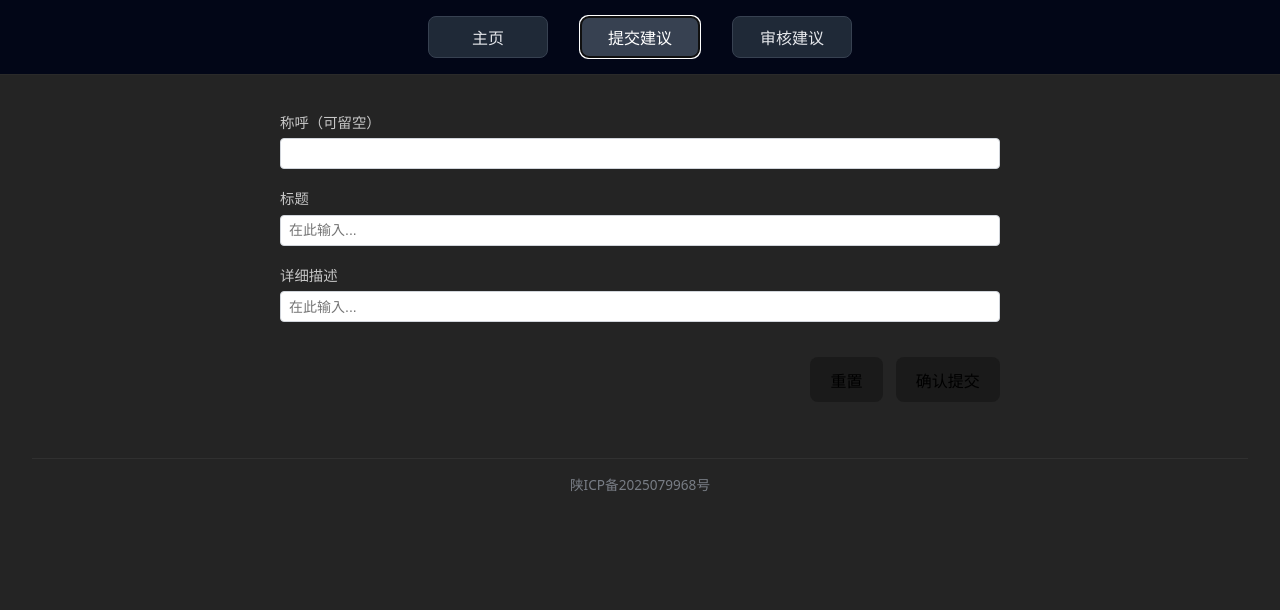
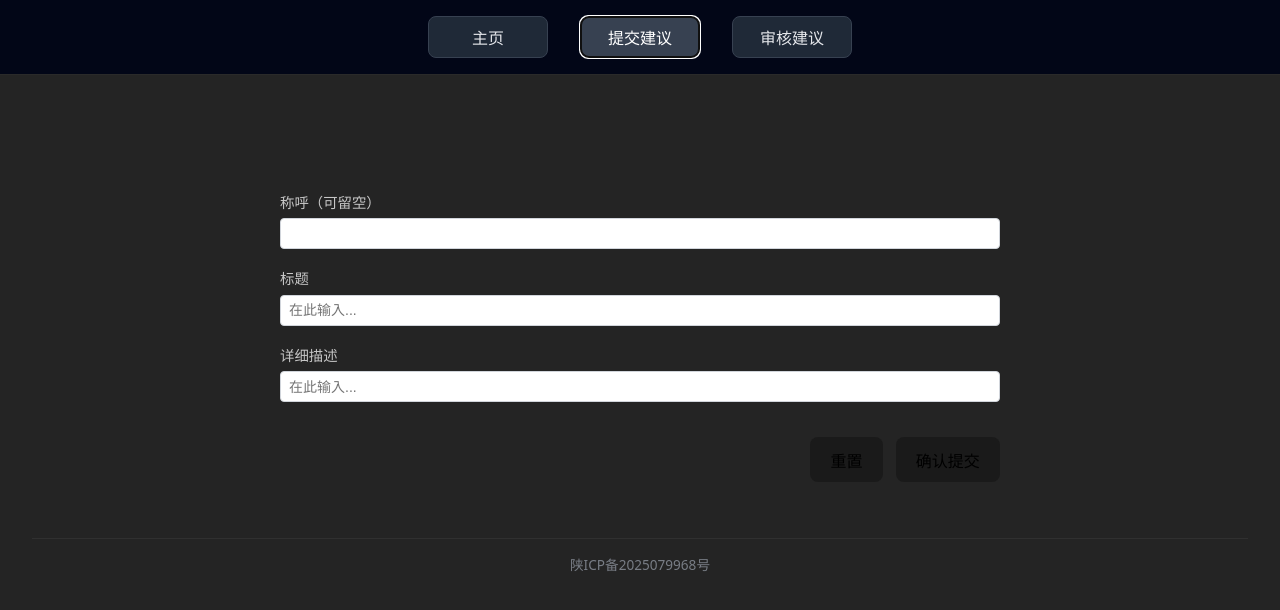
Before and after one commit to CURED-FSZ/jike2504, a React (Vite) app in the folder client/: page / in a window 1280 px wide. Both pictures are taken after a click on the button "提交建议". Shown: the top 610 px of the page. Built offline with nearby package versions, Linux system fonts and the light colour scheme; no server answers.

Commit message:
添加底部备案号-修正2

```diff
--- a/client/src/App.css
+++ b/client/src/App.css
@@ -29,6 +29,11 @@
     padding: 1rem 2rem;
     background-color: #020617; /* 深色背景，和暗色表格统一 */
     border-bottom: 1px solid #2a2a2a;
+}
+
+.main {
+    flex: 1;                 /* 吃掉中间所有空间 */
+    padding-top: 5rem;       /* 给 fixed head 让位 */
 }
 
 .foot {
--- a/client/src/App.tsx
+++ b/client/src/App.tsx
@@ -18,18 +18,19 @@ function App() {
                 <Button text="审核建议" className={page === "review" ? "highlight" : ""}
                         click={() => setPage("review")}/>
             </div>
-
-            <div className={`${page === "show" ? "" : "hide"}`}>
+            <main className="main">
+                <div className={page === "show" ? "" : "hide"}>
                     <ShowSuggestions/>
                 </div>
 
-            <div className={`${page === "input" ? "" : "hide"}`}>
+                <div className={page === "input" ? "" : "hide"}>
                     <InputSuggestion/>
                 </div>
 
-            <div className={`${page === "review" ? "" : "hide"}`}>
+                <div className={page === "review" ? "" : "hide"}>
                     <ReviewSuggestions/>
                 </div>
+            </main>
             <div
                 className="foot"
                 style={{
```
Lines whose indentation alone changed are shown as unchanged.
